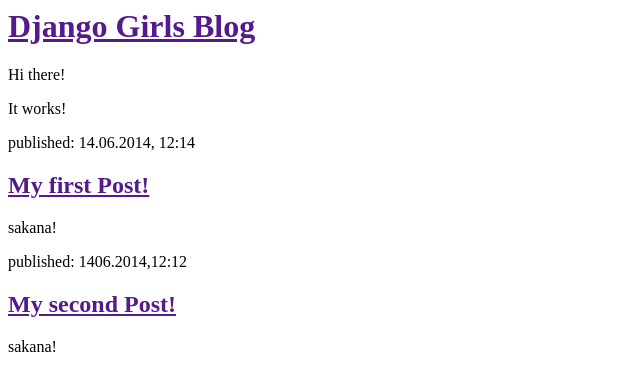
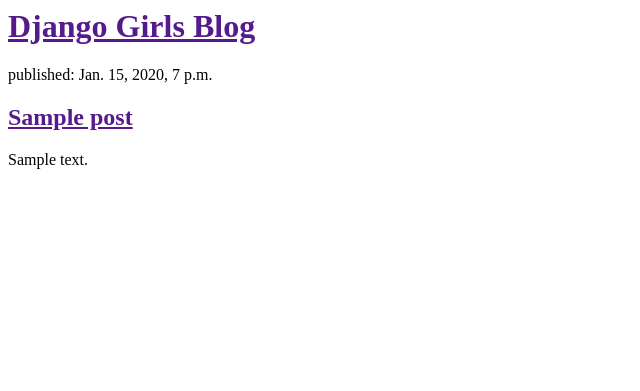
Before and after one commit to robotman314/my-first-blog, a Django app: template blog/templates/blog/post_list.html in a window 1280 px wide. Shown: the top 391 px of the page, without its empty margins (0-640 px from the left). Run offline with Django 3.2, Linux system fonts and the light colour scheme; the template is opened without the code that fills it: values that come from a table or form of the project are taken from there, others are empty; tables that the repository leaves empty hold one stand-in row (values such as "Sample post").

Commit message:
Modified templates to display posts from database.

```diff
--- a/blog/templates/blog/post_list.html
+++ b/blog/templates/blog/post_list.html
@@ -5,19 +5,16 @@
 	<body>
 		<div>
 		<h1><a href="">Django Girls Blog</a></h1>
-		<div>
-		<p>Hi there!</p>
-		<p>It works!</p>
+		</div>
 
-		<div>
-			<p>published: 14.06.2014, 12:14</p>
-			<h2><a href="">My first Post!</a></h2>
-			<p>sakana!</p>
+
+		{% for post in posts%}
+			<div>
+				<p>published: {{post.published_date}}</p>
+		<h2><a href="">{{post.title}}</a></h2>
+		<p>{{post.text|linebreaks}}</p>
 		</div>
-		<div>
-			<p>published: 1406.2014,12:12</p>
-			<h2><a href="">My second Post!</a></h2>
-			<p>sakana!</p>
-		</div>
+		{% endfor %}
+
 	</body>
 </html>
--- a/blog/views.py
+++ b/blog/views.py
@@ -1,6 +1,10 @@
 from django.shortcuts import render
+from django.utils import timezone
+from .models import Post
 
 def post_list(request):
-	return render(request, 'blog/post_list.html', {})
+	posts = Post.objects.filter(published_date__lte=timezone.now()).order_by('published_date')
+	return render(request, 'blog/post_list.html', {'posts':posts})
+
 
 # Create your views here.
```
Also changed, not shown: 1 other file.
